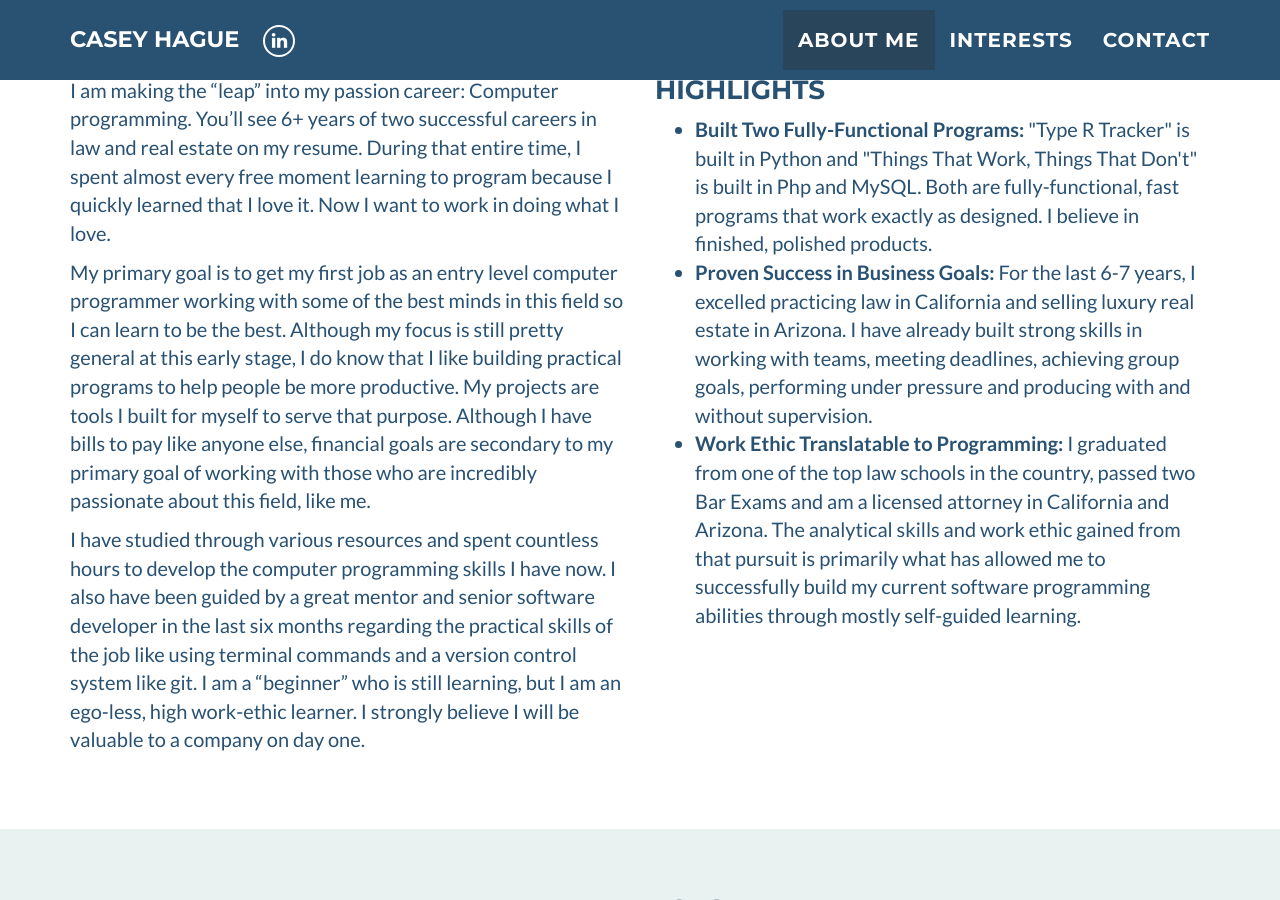
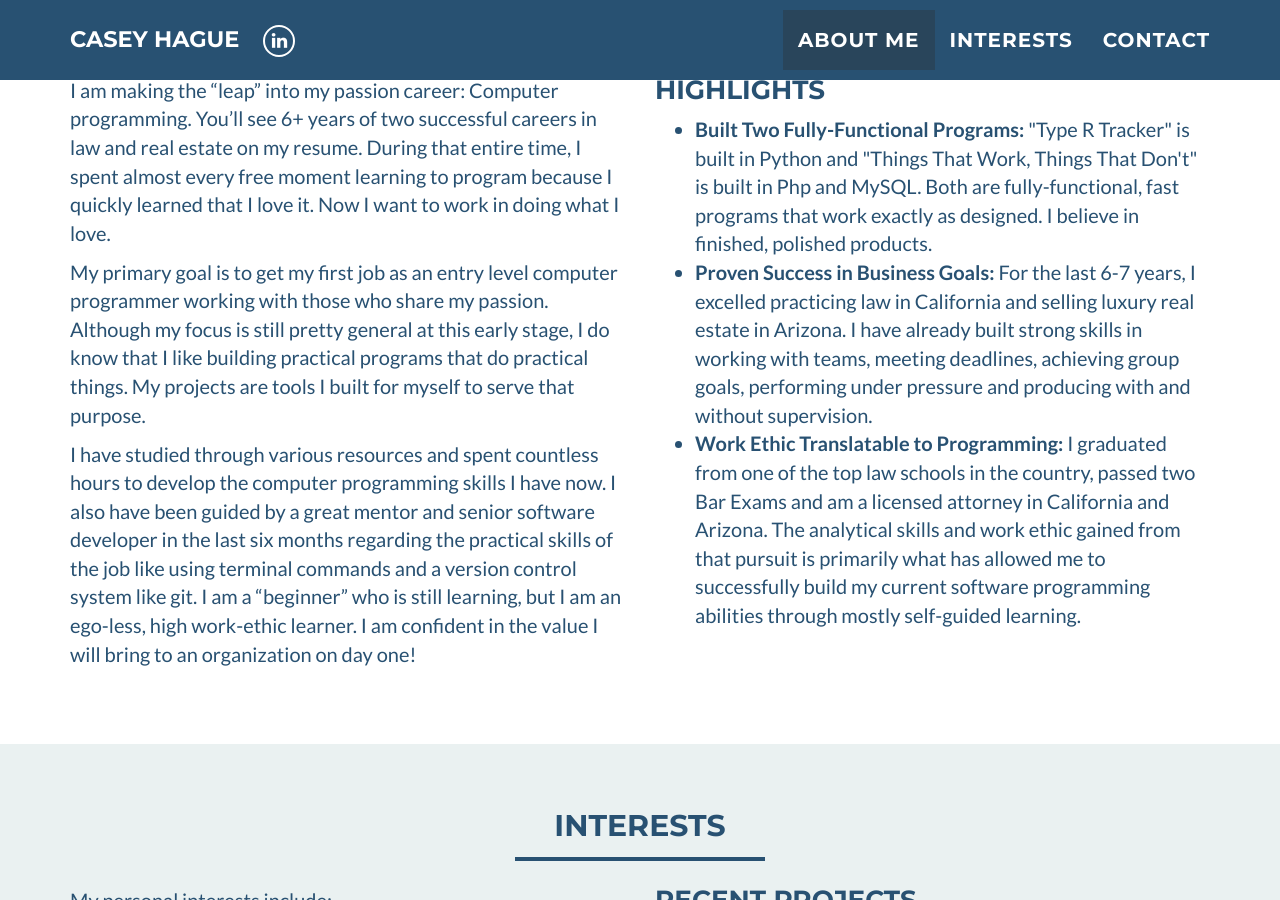
Before and after one commit to builtthorough/caseyhague, a Jekyll site: the page built from index.html, in a window 1280 px wide and 900 px high, scrolled down 607 px. Built offline with Jekyll 4.4.1, drawn with Linux system fonts in a browser that asks for light colours.

Commit message:
Update about_me.html

```diff
--- a/_includes/about_me.html
+++ b/_includes/about_me.html
@@ -15,15 +15,15 @@
 	Now I want to work in doing what I love.
         	</p>
         	<p>
-	My primary goal is to get my first job as an entry level computer programmer working with some of the best minds in this field
-	so I can learn to be the best. Although my focus is still pretty general at this early stage, I do know that I like building
-	practical programs to help people be more productive. My projects are tools I built for myself to serve that purpose.
-	Although I have bills to pay like anyone else, financial goals are secondary to my primary goal of working with those who are
-	incredibly passionate about this field, like me.
+	My primary goal is to get my first job as an entry level computer programmer working with those who share my passion.
+	Although my focus is still pretty general at this early stage, I do know that I like building
+	practical programs that do practical things. My projects are tools I built for myself to serve that purpose.
         	</p>
 		<p>
 	I have studied through various resources and spent countless hours to develop the computer programming skills I have now.
-	I also have been guided by a great mentor and senior software developer in the last six months regarding the practical skills of the job like using terminal commands and a version control system like git. I am a “beginner” who is still learning, but I am an ego-less, high work-ethic learner. I strongly believe I will be valuable to a company on day one.
+	I also have been guided by a great mentor and senior software developer in the last six months regarding the practical skills
+	of the job like using terminal commands and a version control system like git. I am a “beginner” who is still learning, but I
+	am an ego-less, high work-ethic learner. I am confident in the value I will bring to an organization on day one!
         	</p>
       </div>
 	    <div class="col-sm-6">
```
